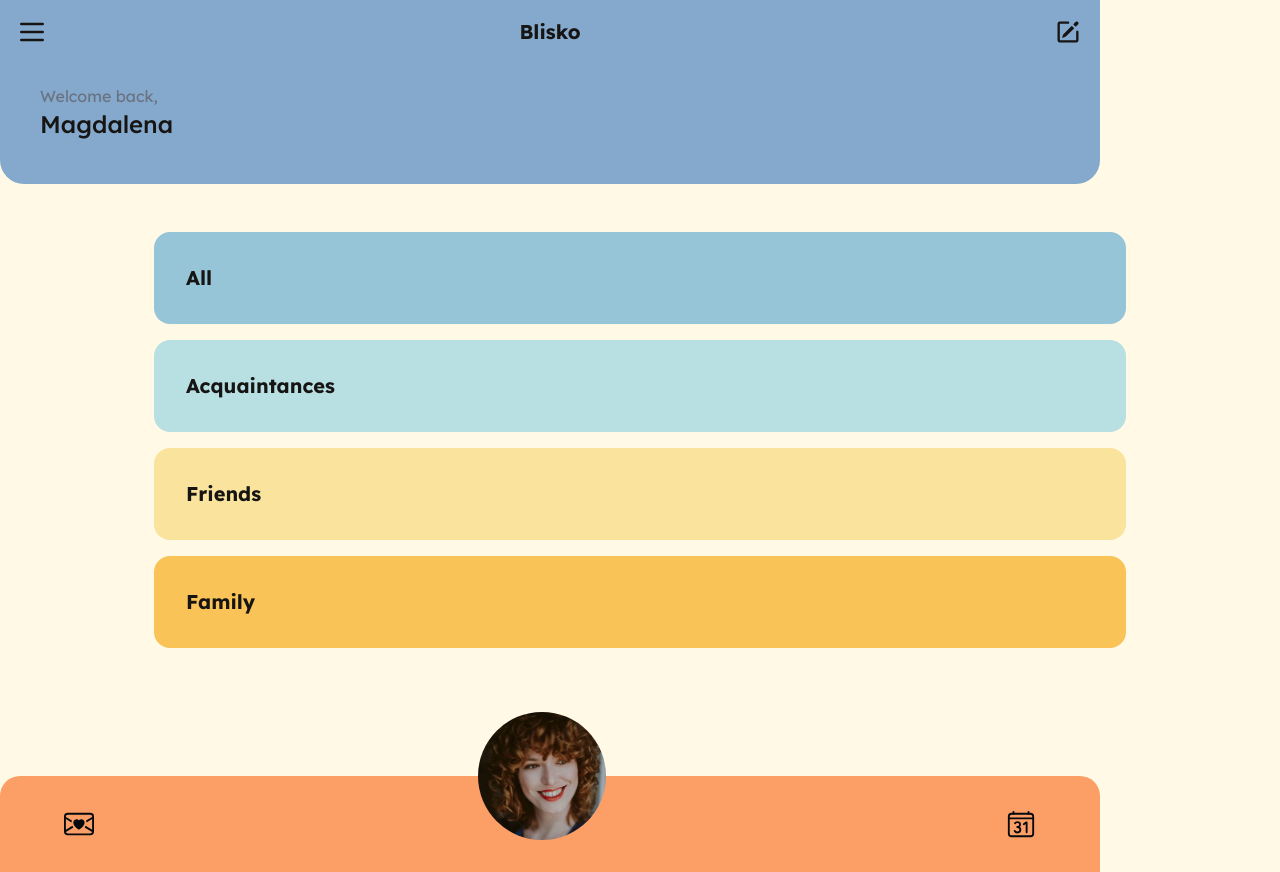
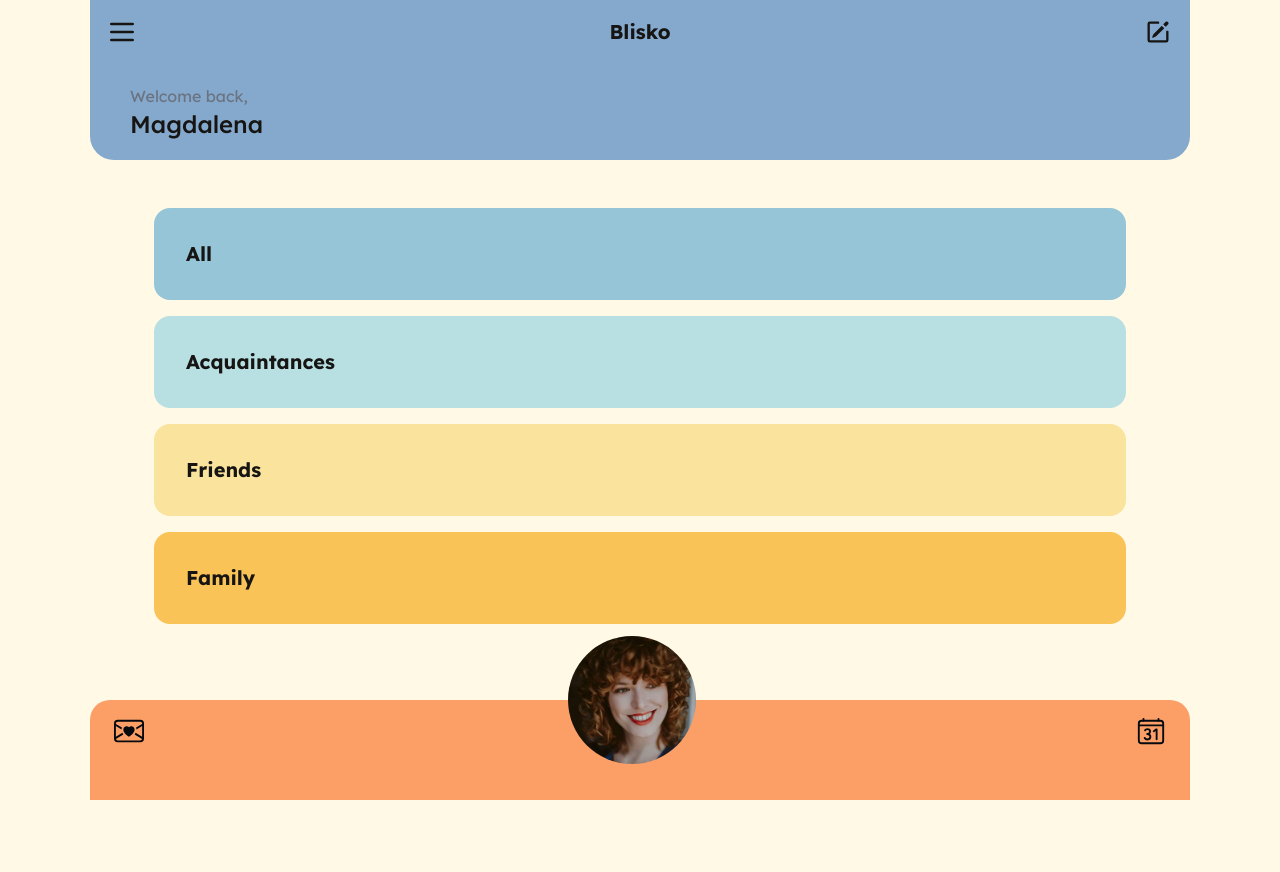
Before and after one commit to magdalena-karpinska/blisko-app, a Next.js app: page / in a window 1280 px wide. Built offline with nearby package versions, Linux system fonts and the light colour scheme.

Commit message:
Updates header and footer components to be fixed to the top and botton of the screen

```diff
--- a/src/app/ui/footer.tsx
+++ b/src/app/ui/footer.tsx
@@ -7,8 +7,8 @@ import { Avatar } from ".";
 
 export function Footer() {
   return (
-    <footer className="footer footer-center p-4 h-24 bg-secondary text-primary-content relative rounded-t-[20px] max-w-[1100px] w-full">
-      <div className="flex justify-between items-center w-full px-12">
+    <footer className="sticky bottom-0 z-10 bg-secondary text-primary-content rounded-t-[20px] w-full max-w-[1100px] mx-auto h-[100px]">
+      <div className="relative flex justify-between items-center w-full px-6 py-4">
         <Link href="/messages">
           <BsEnvelopeHeart className="text-3xl" />
         </Link>
--- a/src/app/ui/header.tsx
+++ b/src/app/ui/header.tsx
@@ -73,10 +73,10 @@ export function Header() {
 
   return (
     <header
-      className={`flex flex-col items-left rounded-b-3xl overflow-hidden h-[23vh] max-w-[1100px] w-full ${headerBgColor}`}
+      className={`sticky top-0 z-10 flex flex-col items-left rounded-b-3xl overflow-hidden w-full max-w-[1100px] mx-auto ${headerBgColor}`}
     >
       <NavBar bgColor={headerBgColor} />
-      <div className="px-10 pt-5 max-w-[1100px] mx-auto w-full">
+      <div className="px-10 pt-5 pb-5 w-full">
         <Paragraph text={config.paragraphText} />
         <PageHeading text={config.headingText} />
       </div>
```
